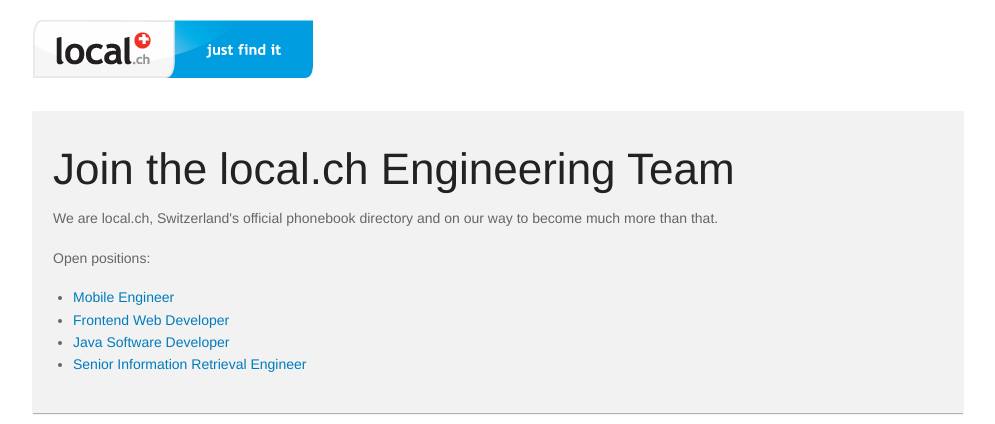
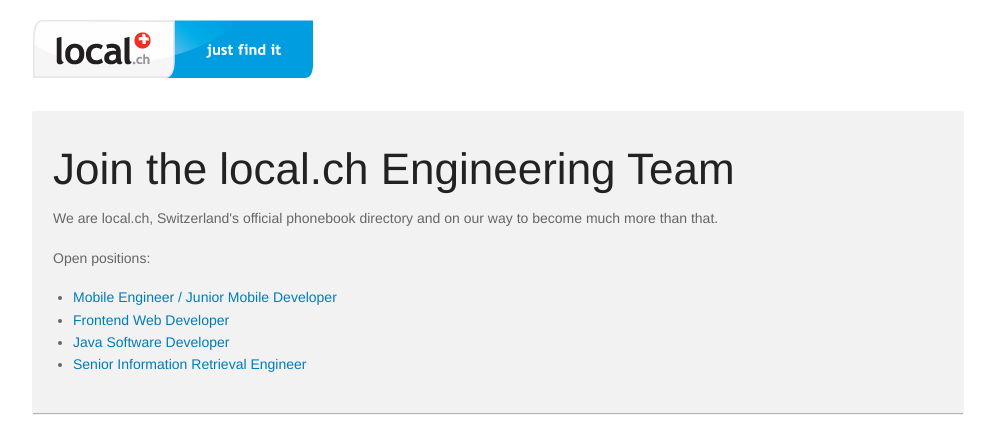
Before and after one commit to digideskio/local-ch.github.com, a Jekyll site: the page built from index.html, in a window 1280 px wide and 900 px high, cut to the strip 0-424 px from the top of the window. Shown: the whole strip, without its empty margins (142-1137 px from the left). Built offline with Jekyll 4.4.1, drawn with Linux system fonts in a browser that asks for light colours; nearby versions of some CDN libraries.

Commit message:
Updated index

```diff
--- a/index.html
+++ b/index.html
@@ -3,7 +3,7 @@
 title: Join the local.ch Web Team
 description: Job positions at local.ch
 keywords: local, engineer, ruby, rails, javascript, product, manager, web, website, local, engineer, ruby, rails, javascript
-nav: <p class="tagline">Open positions:<ul><li><a href="/mobile-developer.html">Mobile Engineer</a></li><li><a href="/frontend-web-developer.html">Frontend Web Developer</a></li><li><a href="/java-ui-developer.html">Java Software Developer</a></li><li><a href="/senior-ir-engineer.html">Senior Information Retrieval Engineer</a></li></ul></p>
+nav: <p class="tagline">Open positions:<ul><li><a href="/mobile-developer.html">Mobile Engineer / Junior Mobile Developer</a></li><li><a href="/frontend-web-developer.html">Frontend Web Developer</a></li><li><a href="/java-ui-developer.html">Java Software Developer</a></li><li><a href="/senior-ir-engineer.html">Senior Information Retrieval Engineer</a></li></ul></p>
 ---
 
 <div class="row">
```
